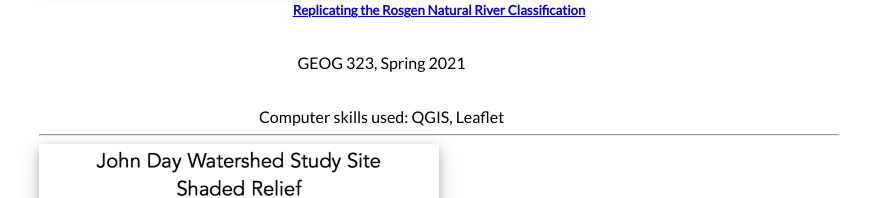
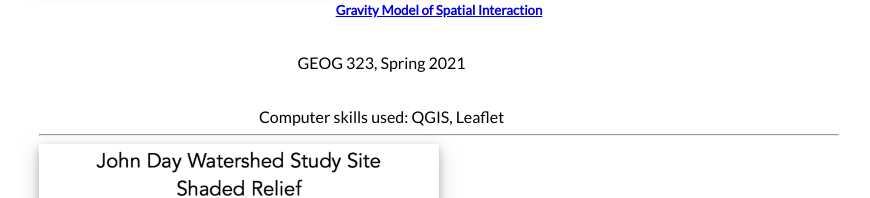
Before and after one commit to hrigdon98/hrigdon98.github.io, a Jekyll site: the page GIS/index.html, which Jekyll copies as it is, in a window 1280 px wide. Shown: the part 513-711 px from the top of the page, without its empty margins (241-1111 px from the left). Built offline with Jekyll 4.4.1, drawn with Linux system fonts in a browser that asks for light colours; nearby versions of some CDN libraries.

Commit message:
Update index.html

```diff
--- a/GIS/index.html
+++ b/GIS/index.html
@@ -34,7 +34,7 @@
                 <div class = "example">
                   <a href="./gravityModel/gravityModel/report.html" target="_blank"> <img src="./gravityModel/gravityModel/results.png" class = "image"></a>
                   <div class="overlay2">
-               <h5><a href="./gravityModel/gravityModel/report.html" target="_blank"> Replicating the Rosgen Natural River Classification</a> </h5>
+               <h5><a href="./gravityModel/gravityModel/report.html" target="_blank"> Gravity Model of Spatial Interaction</a> </h5>
 
               <p class="card-text">GEOG 323, Spring 2021</p>
               <p class="card-text">Computer skills used: QGIS, Leaflet </p>
```
